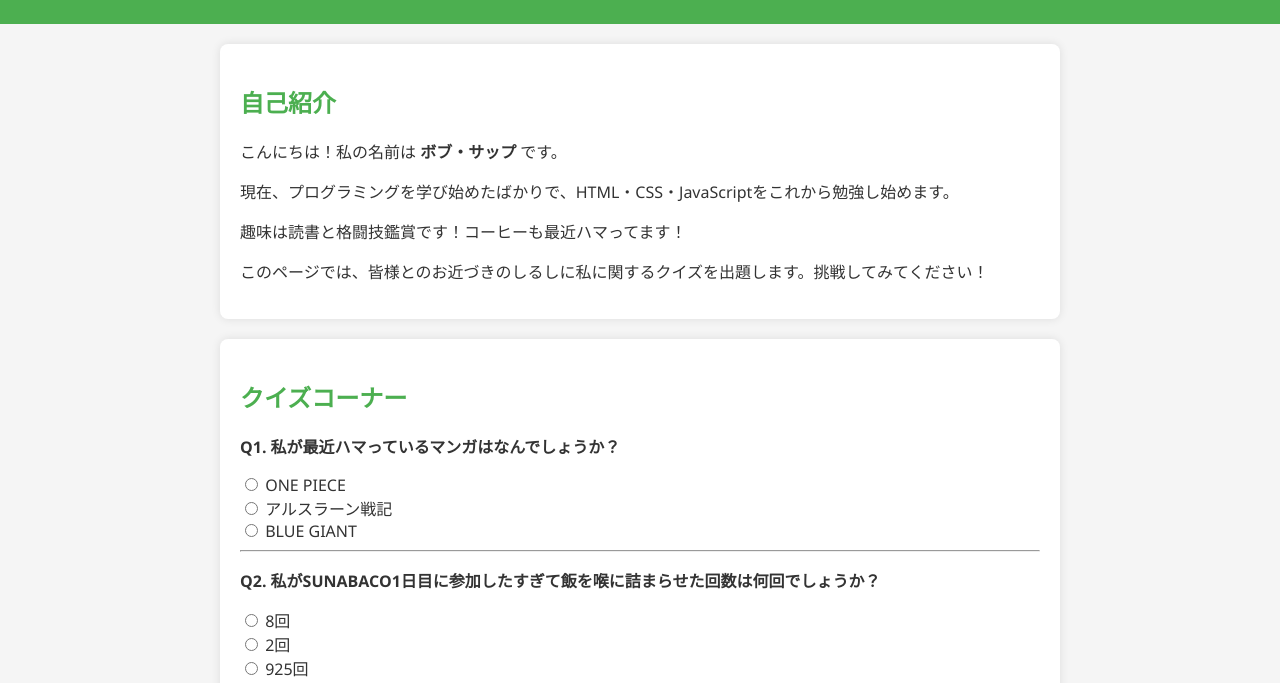
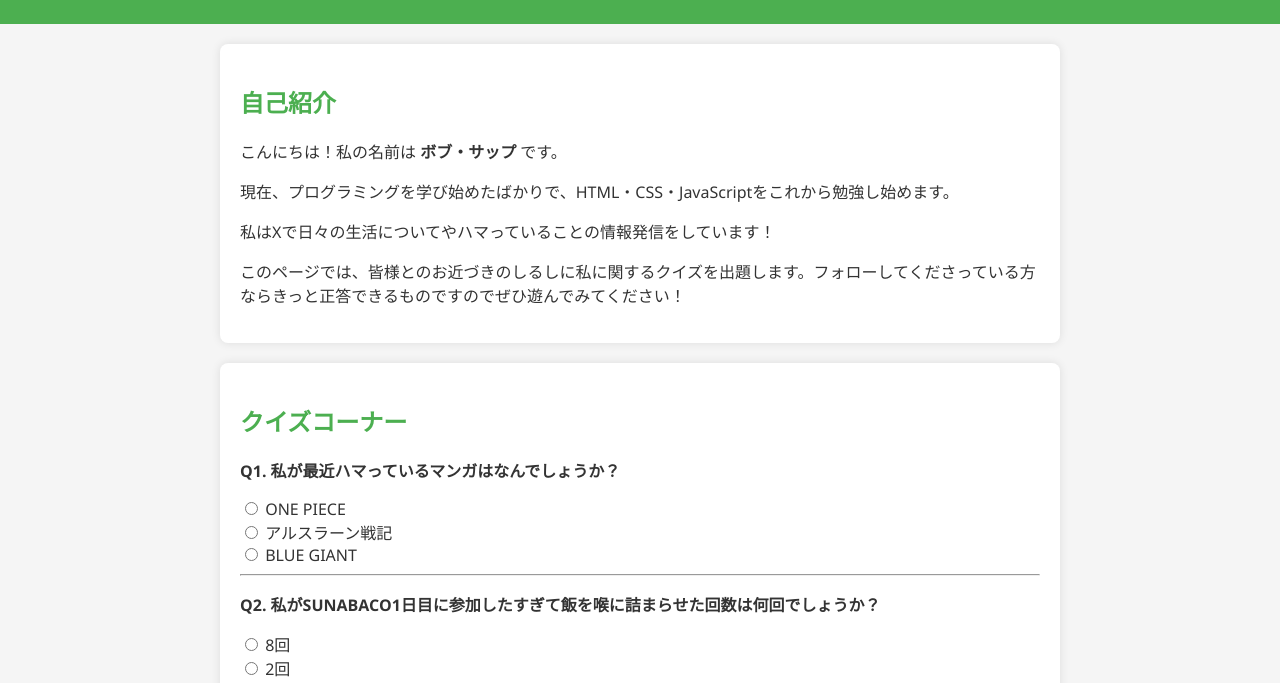
Before and after one commit to primaveratraveler-glitch/myquiz2, a plain HTML site: page index.html in a window 1280 px wide. Shown: the part 113-796 px from the top of the page. Drawn offline with Linux system fonts and the light colour scheme.

Commit message:
Update index.html

```diff
--- a/index.html
+++ b/index.html
@@ -67,8 +67,8 @@
     <h2>自己紹介</h2>
     <p>こんにちは！私の名前は <strong>ボブ・サップ</strong> です。</p>
     <p>現在、プログラミングを学び始めたばかりで、HTML・CSS・JavaScriptをこれから勉強し始めます。</p>
-    <p>趣味は読書と格闘技鑑賞です！コーヒーも最近ハマってます！</p>
-    <p>このページでは、皆様とのお近づきのしるしに私に関するクイズを出題します。挑戦してみてください！</p>
+    <p>私はXで日々の生活についてやハマっていることの情報発信をしています！</p>
+    <p>このページでは、皆様とのお近づきのしるしに私に関するクイズを出題します。フォローしてくださっている方ならきっと正答できるものですのでぜひ遊んでみてください！</p>
   </section>
 
   <section class="quiz">
```
